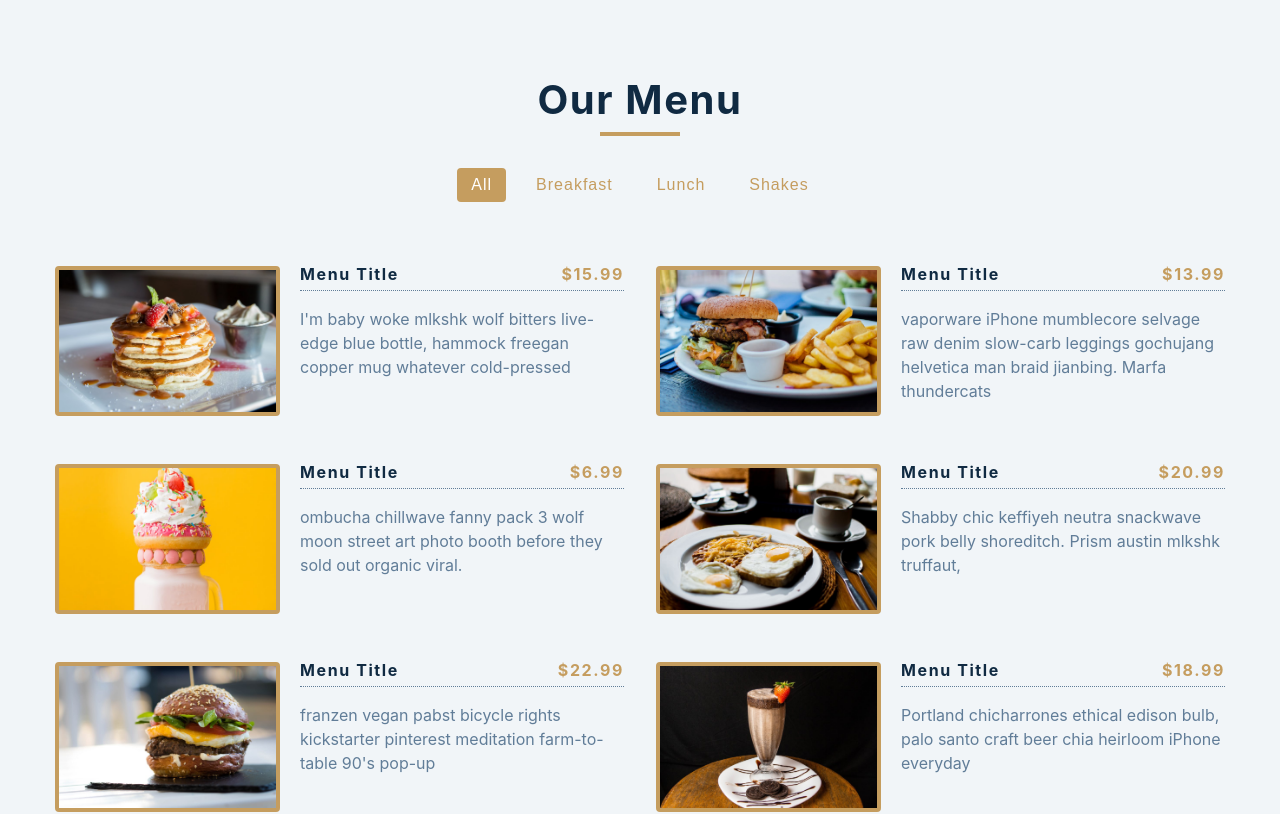
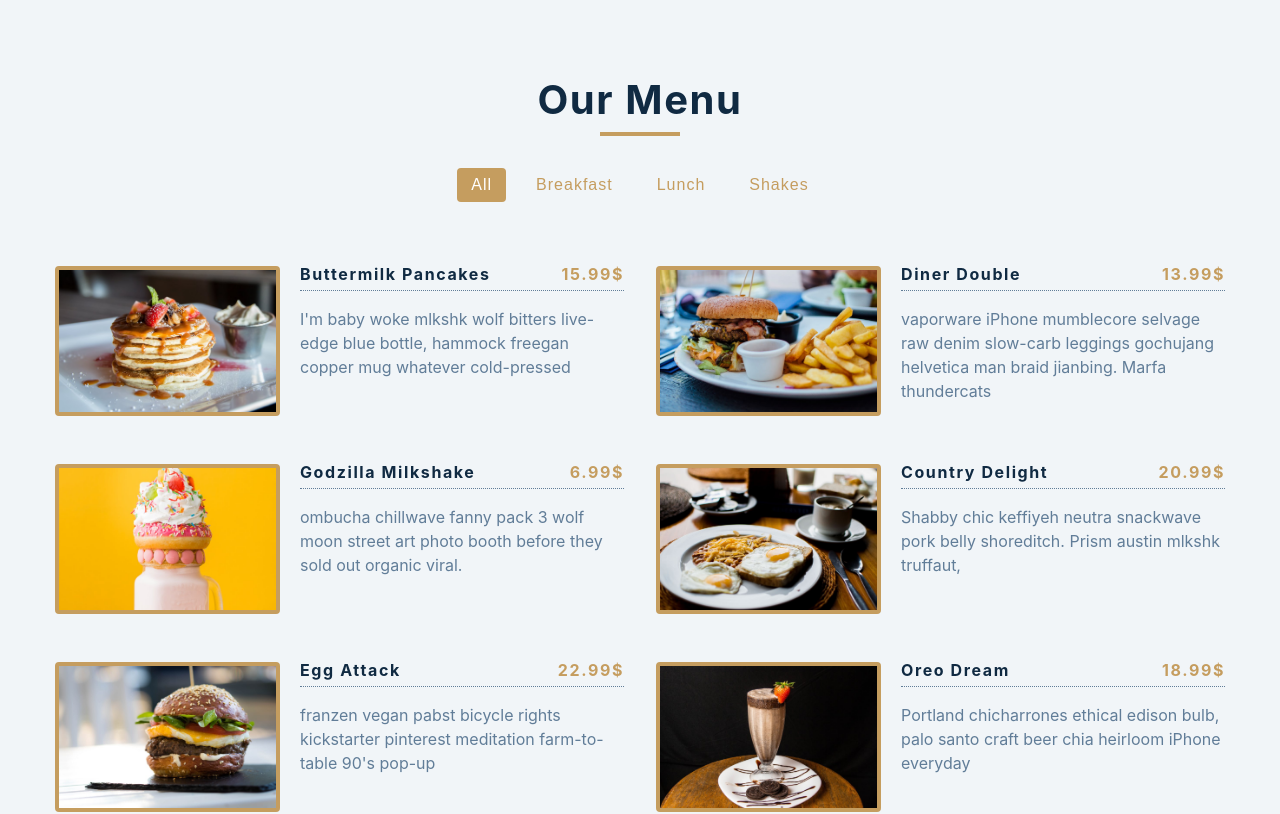
Before and after one commit to FTMFR/restaurant-Menu, a React (Create React App) app: page / in a window 1280 px wide. Shown: the top 814 px of the page. Built offline with nearby package versions, Linux system fonts and the light colour scheme.

Commit message:
Feat: add feature to app

```diff
--- a/src/Components/Category.jsx
+++ b/src/Components/Category.jsx
@@ -1,12 +1,12 @@
 import React, { useEffect, useState } from "react";
 
-const Category = ({ category }) => {
-  const [name, setName] = useState('All');
+const Category = ({ category, filterMenus }) => {
+  const [name, setName] = useState("All");
 
-  const nameHandler = (e) => {
-    setName(e.target.value);
-    console.log(e.target.value);
-  };
+  // const nameHandler = (e) => {
+  //   setName(e.target.value);
+  //   console.log(e.target.value);
+  // };
 
   return (
     <div className="btn-container">
@@ -16,7 +16,10 @@ const Category = ({ category }) => {
           value={cate}
           className={`filter-btn ${name === cate && "highlight"}`}
           key={cate}
-          onClick={(e) => nameHandler(e)}
+          onClick={(e) => {
+            setName(cate);
+            filterMenus(cate);
+          }}
         >
           {cate}
         </button>
--- a/src/Components/OurMenu.jsx
+++ b/src/Components/OurMenu.jsx
@@ -6,8 +6,20 @@ import menus from "../data";
 const allCategories = ["All", ...new Set(menus.map((menu) => menu.category))];
 
 const OurMenu = () => {
-  const [menu, setMenu] = useState(menus);
-  const [category, setCategory] = useState(allCategories);
+  const [allMenu, setAllMenu] = useState(menus);
+  const [categories, setCategories] = useState(allCategories);
+
+  const filterMenus = (category) => {
+    if (category === "All") {
+      setAllMenu(menus);
+      return;
+    }
+
+    let filteredMenus = menus.filter((menu) => menu.category === category);
+    setAllMenu(filteredMenus);
+
+    console.log(filteredMenus);
+  };
 
   return (
     <main>
@@ -16,8 +28,8 @@ const OurMenu = () => {
           <h2>our menu</h2>
           <div className="underline"></div>
         </div>
-        <Category category={category} />
-        <Posts menus={menu} />
+        <Category category={categories} filterMenus={filterMenus} />
+        <Posts menus={allMenu} />
       </section>
     </main>
   );
--- a/src/Components/Posts.jsx
+++ b/src/Components/Posts.jsx
@@ -9,8 +9,8 @@ const Posts = ({ menus }) => {
           <img src={item.img} className="photo" alt={item.desc} />
           <div className="item-info">
             <header>
-              <h4>Menu Title</h4>
-              <h4 className="price">${item.price}</h4>
+              <h4>{item.title}</h4>
+              <h4 className="price">{item.price}$</h4>
             </header>
             <p className="item-text">{item.desc}</p>
           </div>
```
